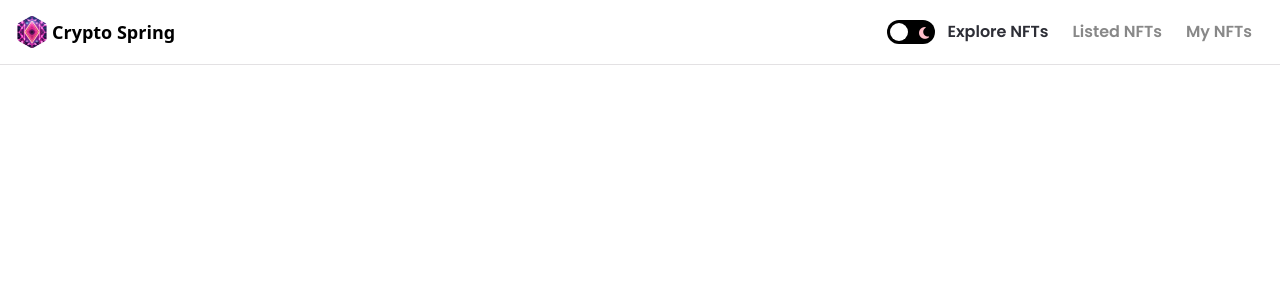
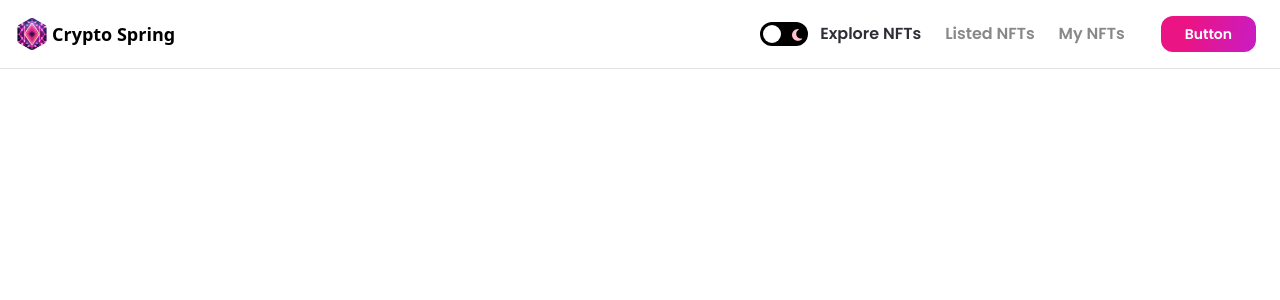
Before and after one commit to min-hinthar/cryptospring, a Next.js app: page / in a window 1280 px wide. Shown: the top 300 px of the page. Built offline with nearby package versions, Linux system fonts and the light colour scheme.

Commit message:
Button.jsx component created, ButtonGroup helper function created to return Button with classStyles

```diff
--- /dev/null
+++ b/components/Button.jsx
@@ -0,0 +1,10 @@
+const Button = ({ classStyles }) => (
+  <button
+    type="button"
+    className={`nft-gradient text-sm minlg:text-lg py-2 px-6 minlg:px-8 font-poppins font-semibold text-white ${classStyles}`}
+  >
+    Button
+  </button>
+);
+
+export default Button;
--- a/components/Navbar.jsx
+++ b/components/Navbar.jsx
@@ -5,6 +5,7 @@ import Image from 'next/image';
 import Link from 'next/link';
 
 import images from '../assets';
+import { Button } from '.';
 
 const MenuItems = ({ isMobile, active, setActive }) => {
   const generateLink = (i) => {
@@ -39,6 +40,15 @@ const MenuItems = ({ isMobile, active, setActive }) => {
       ))}
     </ul>
   );
+};
+
+const ButtonGroup = () => {
+  const hasConnected = false;
+
+  return hasConnected ? (
+    <Button classStyles="mx-2 rounded-xl" />
+
+  ) : <Button classStyles="mx-2 rounded-xl" />;
 };
 
 const Navbar = () => {
@@ -83,9 +93,10 @@ const Navbar = () => {
       </div>
 
       <div className="md:hidden flex">
-        <ul className="list-none flexCenter flex-row">
-          <MenuItems active={active} setActive={setActive} />
-        </ul>
+        <MenuItems active={active} setActive={setActive} />
+        <div className="ml-4">
+          <ButtonGroup />
+        </div>
       </div>
     </nav>
   );
--- a/components/index.js
+++ b/components/index.js
@@ -1,4 +1,5 @@
 import Navbar from './Navbar';
 import Footer from './Footer';
+import Button from './Button';
 
-export { Navbar, Footer };
+export { Navbar, Footer, Button };
```
